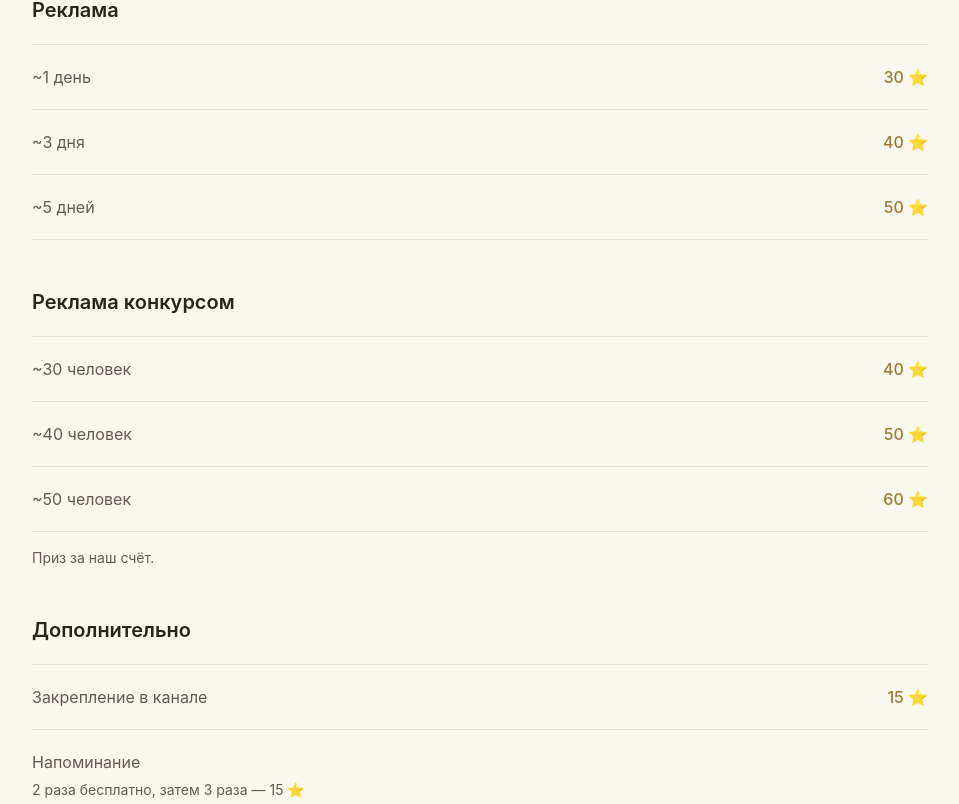
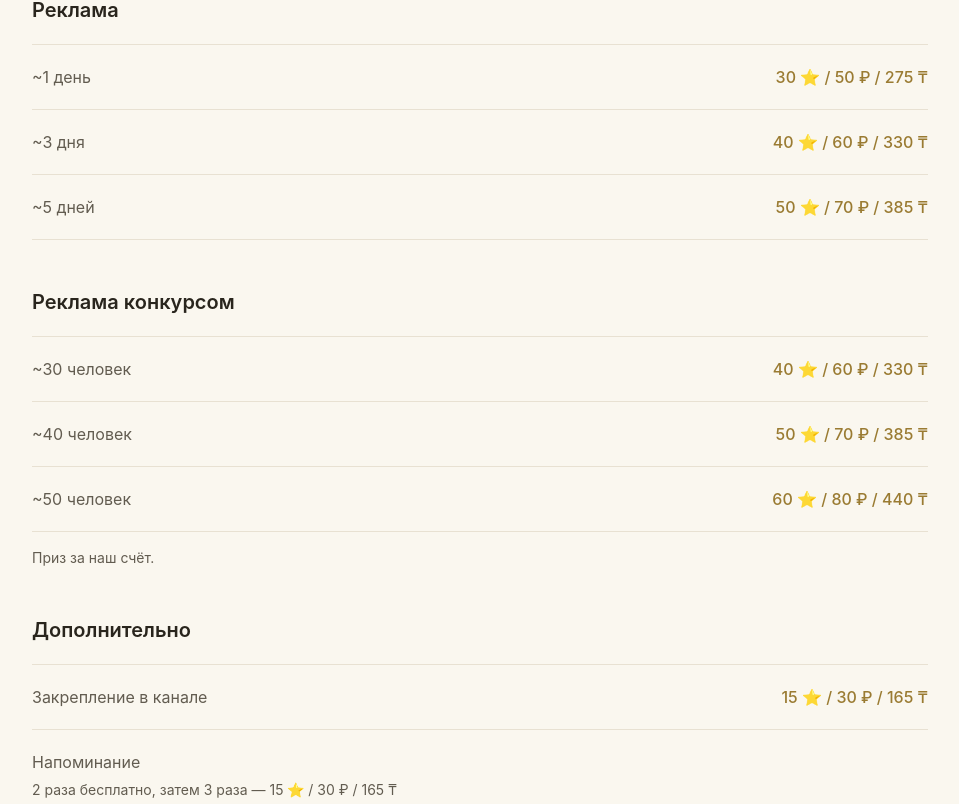
Before and after one commit to alikhan-ctrl/vanilla-rp, a React (Vite) app: page /advertising in a window 1280 px wide. Shown: the part 296-1100 px from the top of the page, without its empty margins (56-1015 px from the left). Built offline with nearby package versions, Linux system fonts and the light colour scheme.

Commit message:
update advertising prices

```diff
--- a/src/components/AdvertisingSection.jsx
+++ b/src/components/AdvertisingSection.jsx
@@ -22,6 +22,7 @@ function AdvertisingSection() {
 
         <div className="mt-12 max-w-4xl sm:mt-14">
 
+          {/* Реклама */}
           <h2 className="text-xl font-semibold text-[#29251d]">
             Реклама
           </h2>
@@ -29,13 +30,13 @@ function AdvertisingSection() {
           <div className="mt-5 divide-y divide-[#e8e1d2] border-y border-[#e8e1d2]">
 
             {[
-              ["~1 день", "30 ⭐"],
-              ["~3 дня", "40 ⭐"],
-              ["~5 дней", "50 ⭐"],
+              ["~1 день", "30 ⭐ / 50 ₽ / 275 ₸"],
+              ["~3 дня", "40 ⭐ / 60 ₽ / 330 ₸"],
+              ["~5 дней", "50 ⭐ / 70 ₽ / 385 ₸"],
             ].map(([name, price]) => (
               <div
                 key={name}
-                className="flex flex-col gap-1 py-5 sm:flex-row sm:items-center sm:justify-between sm:gap-4"
+                className="flex flex-col gap-2 py-5 sm:flex-row sm:items-center sm:justify-between sm:gap-4"
               >
                 <span className="text-[#625c50]">
                   {name}
@@ -49,6 +50,7 @@ function AdvertisingSection() {
 
           </div>
 
+          {/* Реклама конкурсом */}
           <h2 className="mt-12 text-xl font-semibold text-[#29251d]">
             Реклама конкурсом
           </h2>
@@ -56,13 +58,13 @@ function AdvertisingSection() {
           <div className="mt-5 divide-y divide-[#e8e1d2] border-y border-[#e8e1d2]">
 
             {[
-              ["~30 человек", "40 ⭐"],
-              ["~40 человек", "50 ⭐"],
-              ["~50 человек", "60 ⭐"],
+              ["~30 человек", "40 ⭐ / 60 ₽ / 330 ₸"],
+              ["~40 человек", "50 ⭐ / 70 ₽ / 385 ₸"],
+              ["~50 человек", "60 ⭐ / 80 ₽ / 440 ₸"],
             ].map(([name, price]) => (
               <div
                 key={name}
-                className="flex flex-col gap-1 py-5 sm:flex-row sm:items-center sm:justify-between"
+                className="flex flex-col gap-2 py-5 sm:flex-row sm:items-center sm:justify-between sm:gap-4"
               >
                 <span className="text-[#625c50]">
                   {name}
@@ -80,19 +82,20 @@ function AdvertisingSection() {
             Приз за наш счёт.
           </p>
 
+          {/* Дополнительно */}
           <h2 className="mt-12 text-xl font-semibold text-[#29251d]">
             Дополнительно
           </h2>
 
           <div className="mt-5 divide-y divide-[#e8e1d2] border-y border-[#e8e1d2]">
 
-            <div className="flex flex-col gap-1 py-5 sm:flex-row sm:items-center sm:justify-between">
+            <div className="flex flex-col gap-2 py-5 sm:flex-row sm:items-center sm:justify-between sm:gap-4">
               <span className="text-[#625c50]">
                 Закрепление в канале
               </span>
 
               <span className="font-medium text-[#9a7b32]">
-                15 ⭐
+                15 ⭐ / 30 ₽ / 165 ₸
               </span>
             </div>
 
@@ -102,12 +105,14 @@ function AdvertisingSection() {
               </p>
 
               <p className="mt-1 text-sm leading-6 text-[#625c50]">
-                2 раза бесплатно, затем 3 раза — 15 ⭐
+                2 раза бесплатно, затем 3 раза —
+                15 ⭐ / 30 ₽ / 165 ₸
               </p>
             </div>
 
           </div>
 
+          {/* Важная информация */}
           <div className="mt-12 border-t border-[#e8e1d2] pt-8">
             <p className="text-sm leading-6 text-[#625c50]">
               Возвраты не принимаются. Мы не несём ответственности
```
